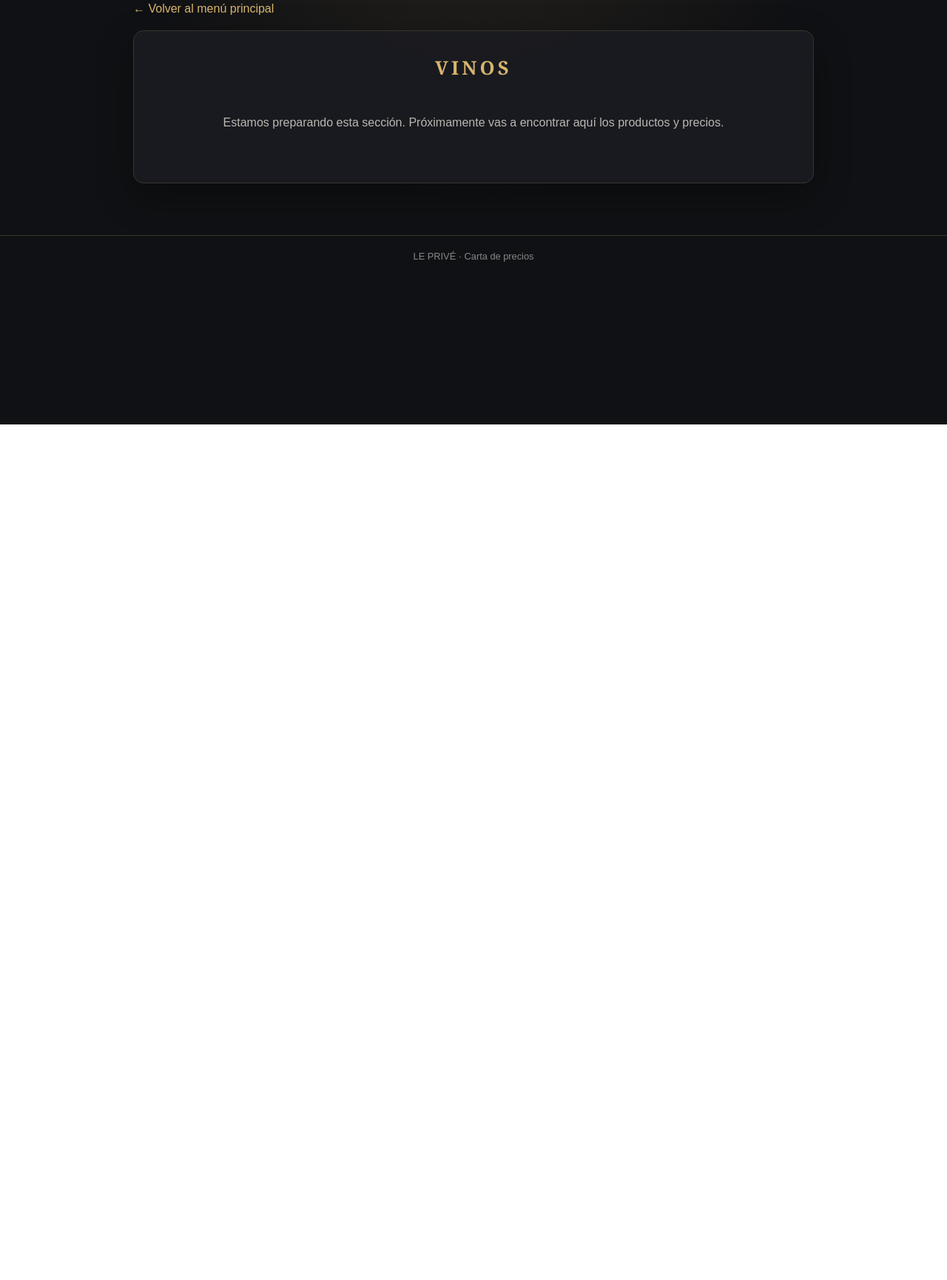
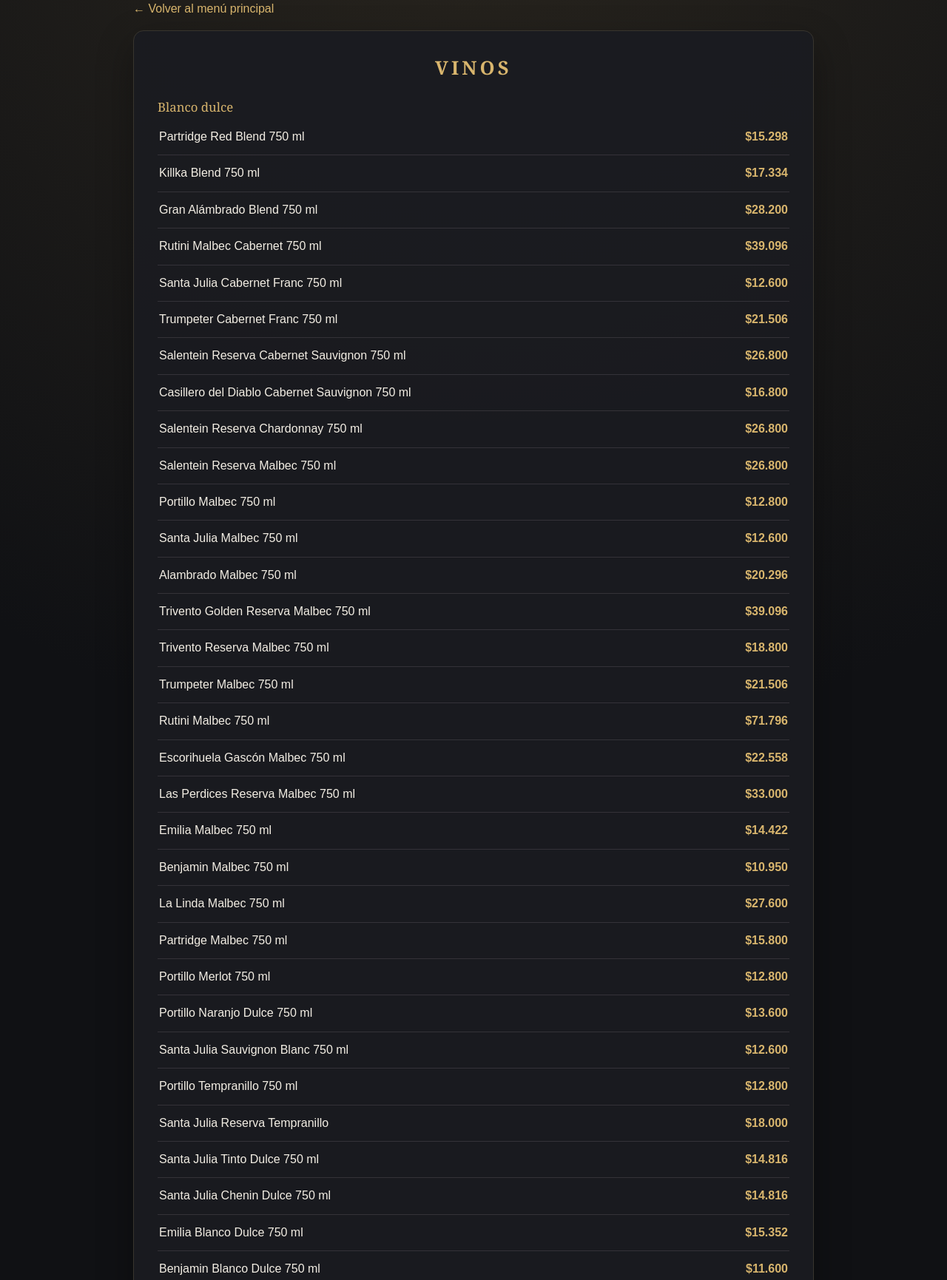
Before and after one commit to Mypagina/Menubar, a plain HTML site: page vinos.html in a window 1280 px wide. Shown: the part 226-1957 px from the top of the page at 74% size. Before the commit the page ends 800 px from the top, so only its background shows below. Drawn offline with Linux system fonts and the light colour scheme.

Commit message:
Add files via upload

```diff
--- a/vinos.html
+++ b/vinos.html
@@ -8,7 +8,48 @@
 <body>
 <header><h1 class="brand">LE PRIVÉ</h1><div class="tagline">BAR · CARTA DE BEBIDAS</div></header>
 <main>
-<a class="back" href="index.html">← Volver al menú principal</a><section class="menu-card"><h2>VINOS</h2><p class="note">Estamos preparando esta sección. Próximamente vas a encontrar aquí los productos y precios.</p></section>
-</main>
+<a class="back" href="index.html">← Volver al menú principal</a><section class="menu-card"><h2>VINOS</h2>
+    <div class="subhead">Blanco dulce</div>
+<div class="item"><span class="name">Partridge Red Blend 750 ml</span><span class="price">$15.298</span></div>
+<div class="item"><span class="name">Killka Blend 750 ml</span><span class="price">$17.334</span></div>
+<div class="item"><span class="name">Gran Alámbrado Blend 750 ml</span><span class="price">$28.200</span></div>
+<div class="item"><span class="name">Rutini Malbec Cabernet 750 ml</span><span class="price">$39.096</span></div>
+<div class="item"><span class="name">Santa Julia Cabernet Franc 750 ml</span><span class="price">$12.600</span></div>
+<div class="item"><span class="name">Trumpeter Cabernet Franc 750 ml</span><span class="price">$21.506</span></div>
+<div class="item"><span class="name">Salentein Reserva Cabernet Sauvignon 750 ml</span><span class="price">$26.800</span></div>
+<div class="item"><span class="name">Casillero del Diablo Cabernet Sauvignon 750 ml</span><span class="price">$16.800</span></div>
+<div class="item"><span class="name">Salentein Reserva Chardonnay 750 ml</span><span class="price">$26.800</span></div>
+<div class="item"><span class="name">Salentein Reserva Malbec 750 ml</span><span class="price">$26.800</span></div>
+<div class="item"><span class="name">Portillo Malbec 750 ml</span><span class="price">$12.800</span></div>
+<div class="item"><span class="name">Santa Julia Malbec 750 ml</span><span class="price">$12.600</span></div>
+<div class="item"><span class="name">Alambrado Malbec 750 ml</span><span class="price">$20.296</span></div>
+<div class="item"><span class="name">Trivento Golden Reserva Malbec 750 ml</span><span class="price">$39.096</span></div>
+<div class="item"><span class="name">Trivento Reserva Malbec 750 ml</span><span class="price">$18.800</span></div>
+<div class="item"><span class="name">Trumpeter Malbec 750 ml</span><span class="price">$21.506</span></div>
+<div class="item"><span class="name">Rutini Malbec 750 ml</span><span class="price">$71.796</span></div>
+<div class="item"><span class="name"> Escorihuela Gascón Malbec 750 ml</span><span class="price">$22.558</span></div>
+<div class="item"><span class="name">Las Perdices Reserva Malbec 750 ml</span><span class="price">$33.000</span></div>
+<div class="item"><span class="name">Emilia Malbec 750 ml</span><span class="price">$14.422</span></div>
+<div class="item"><span class="name">Benjamin Malbec 750 ml</span><span class="price">$10.950</span></div>
+<div class="item"><span class="name">La Linda Malbec 750 ml</span><span class="price">$27.600</span></div>
+<div class="item"><span class="name">Partridge Malbec 750 ml</span><span class="price">$15.800</span></div>
+<div class="item"><span class="name">Portillo Merlot 750 ml</span><span class="price">$12.800</span></div>
+<div class="item"><span class="name">Portillo Naranjo Dulce 750 ml</span><span class="price">$13.600</span></div>
+<div class="item"><span class="name">Santa Julia Sauvignon Blanc 750 ml</span><span class="price">$12.600</span></div>
+<div class="item"><span class="name">Portillo Tempranillo 750 ml</span><span class="price">$12.800</span></div>
+<div class="item"><span class="name">Santa Julia Reserva Tempranillo</span><span class="price">$18.000</span></div>
+<div class="item"><span class="name">Santa Julia Tinto Dulce 750 ml</span><span class="price">$14.816</span></div>
+<div class="item"><span class="name">Santa Julia Chenin Dulce 750 ml</span><span class="price">$14.816</span></div>
+<div class="item"><span class="name">Emilia Blanco Dulce 750 ml</span><span class="price">$15.352</span></div>
+<div class="item"><span class="name">Benjamin Blanco Dulce 750 ml</span><span class="price">$11.600</span></div>
+<div class="item"><span class="name">Aime Blanco Dulce 750 ml</span><span class="price">$9.900</span></div>
+<div class="item"><span class="name">Portillo Blanco Dulce 750 ml</span><span class="price">$13.440</span></div>
+<div class="item"><span class="name">Santa Julia Tardío 500 ml</span><span class="price">$15.400</span></div>
+<div class="item"><span class="name">Salentein Extra Brut 750 ml</span><span class="price">$29.400</span></div>
+<div class="item"><span class="name">Las Perdices Sweety Espumante Dulce 750 ml</span><span class="price">$23.000</span></div>
+<div class="item"><span class="name">Alyda Brut Nature 750 ml</span><span class="price">$45.680</span></div>
+<div class="item"><span class="name">Salentein Brut Rosé 750 ml</span><span class="price">$28.960</span></div>
+<div class="item"><span class="name">Emilia Rosado Dulce 750 ml</span><span class="price">$15.352</span></div>
+</section>
 <footer>LE PRIVÉ · Carta de precios</footer>
 </body></html>
```
Also changed, not shown: champagne.html (added, +25 -0 lines), entrada.html (added, +14 -0 lines), index.html (+1 -0 lines), tragos.html (+5 -0 lines).
